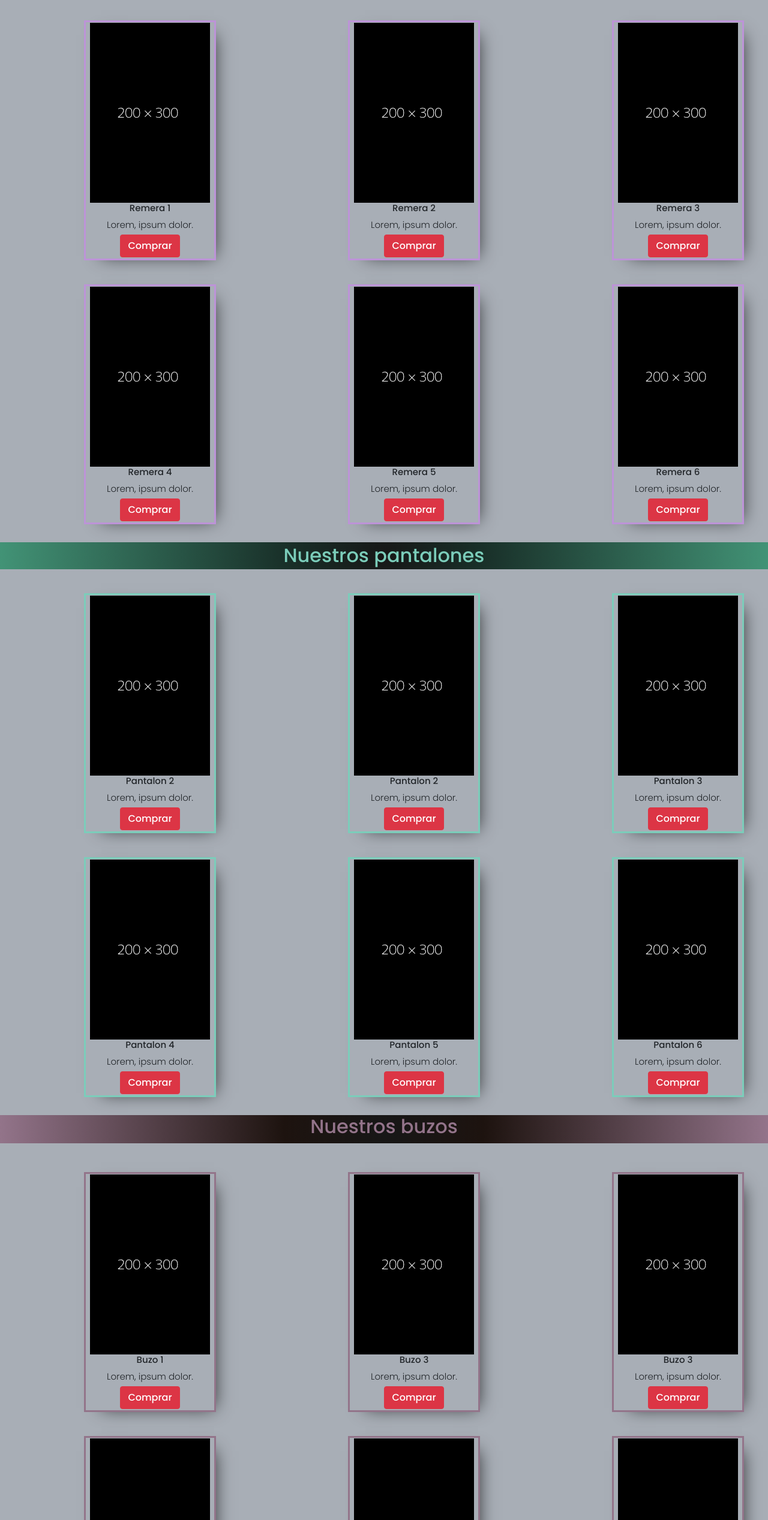
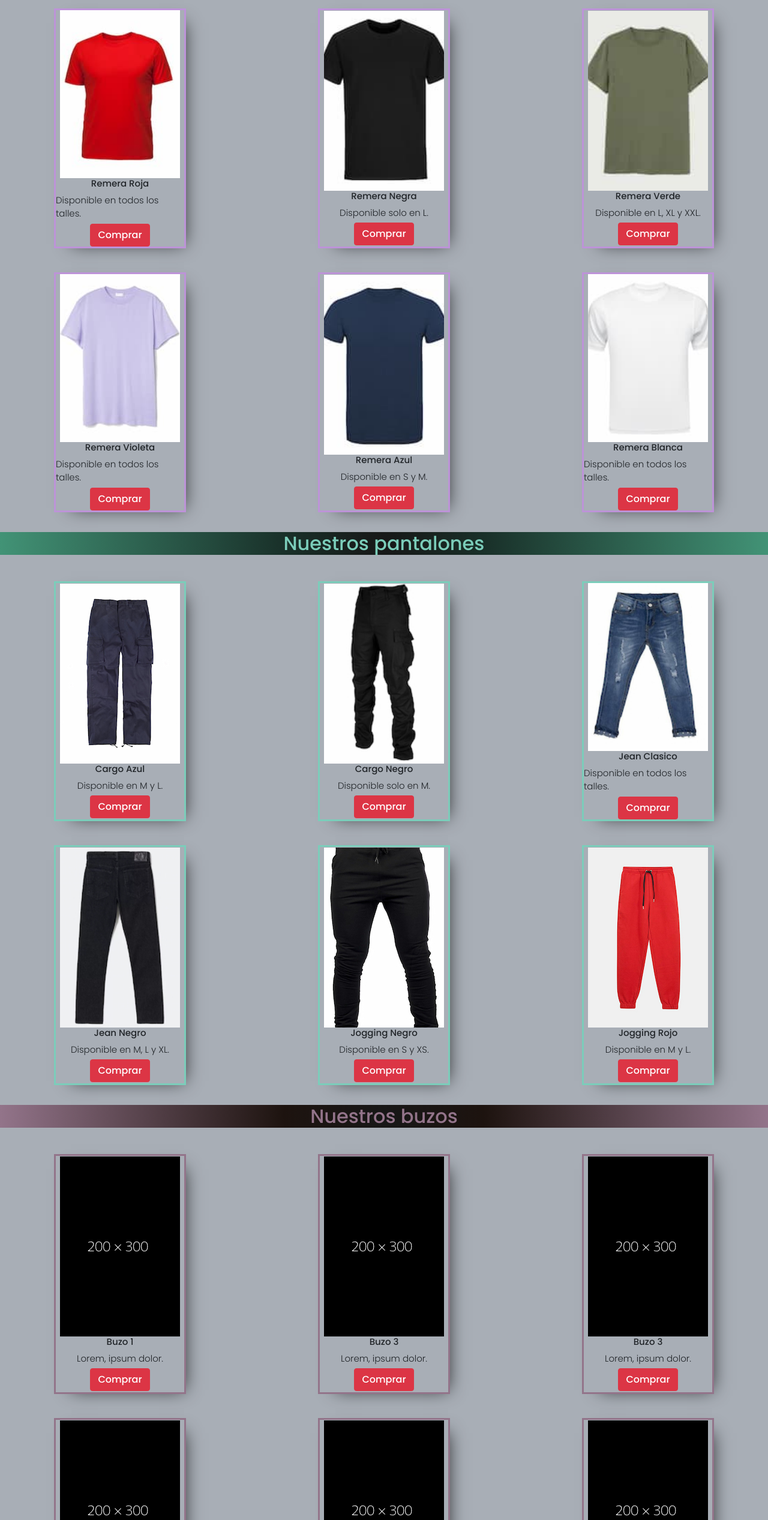
Before and after one commit to luciano-iannone/VicenzaClothes, a website: page pages/productos.html in a window 1280 px wide. Shown: the part 266-2800 px from the top of the page at 60% size. Drawn offline with nearby package versions, Linux system fonts and the light colour scheme.

Commit message:
Product Update

```diff
--- a/pages/productos.html
+++ b/pages/productos.html
@@ -69,39 +69,39 @@
         <section class="productos-remeras">
             <h2>Nuestras remeras</h2>
             <div class="remera-1">
-                <img src="../img/test-img.png" alt="_blank">
-                <h3>Remera 1</h3>
-                <p>Lorem, ipsum dolor.</p>
+                <img src="../img/rem roja.jpg" alt="_blank">
+                <h3>Remera Roja</h3>
+                <p>Disponible en todos los talles.</p>
                 <button type="button" class="btn btn-danger">Comprar</button>
             </div>
             <div class="remera-2">
-                <img src="../img/test-img.png" alt="_blank">
-                <h3>Remera 2</h3>
-                <p>Lorem, ipsum dolor.</p>
+                <img src="../img/remera negra.jpg" alt="_blank">
+                <h3>Remera Negra</h3>
+                <p>Disponible solo en L.</p>
                 <button type="button" class="btn btn-danger">Comprar</button>
             </div>
             <div class="remera-3">
-                <img src="../img/test-img.png" alt="_blank">
-                <h3>Remera 3</h3>
-                <p>Lorem, ipsum dolor.</p>
+                <img src="../img/remera verde.jpg" alt="_blank">
+                <h3>Remera Verde</h3>
+                <p>Disponible en L, XL y XXL.</p>
                 <button type="button" class="btn btn-danger">Comprar</button>
             </div>
             <div class="remera-4">
-                <img src="../img/test-img.png" alt="_blank">
-                <h3>Remera 4</h3>
-                <p>Lorem, ipsum dolor.</p>
+                <img src="../img/remera violeta.jpg" alt="_blank">
+                <h3>Remera Violeta</h3>
+                <p>Disponible en todos los talles.</p>
                 <button type="button" class="btn btn-danger">Comprar</button>
             </div>
             <div class="remera-5">
-                <img src="../img/test-img.png" alt="_blank">
-                <h3>Remera 5</h3>
-                <p>Lorem, ipsum dolor.</p>
+                <img src="../img/remera-azul.jpg" alt="_blank">
+                <h3>Remera Azul</h3>
+                <p>Disponible en S y M.</p>
                 <button type="button" class="btn btn-danger">Comprar</button>
             </div>
             <div class="remera-6">
-                <img src="../img/test-img.png" alt="_blank">
-                <h3>Remera 6</h3>
-                <p>Lorem, ipsum dolor.</p>
+                <img src="../img/remera-blanca.jpg" alt="_blank">
+                <h3>Remera Blanca</h3>
+                <p>Disponible en todos los talles.</p>
                 <button type="button" class="btn btn-danger">Comprar</button>
             </div>
         </section>
@@ -109,39 +109,39 @@
         <section class="productos-pantalones">
             <h2>Nuestros pantalones</h2>
             <div class="pantalon-1">
-                <img src="../img/test-img.png" alt="_blank">
-                <h3>Pantalon 2</h3>
-                <p>Lorem, ipsum dolor.</p>
+                <img src="../img/cargo azul.jpg" alt="_blank">
+                <h3>Cargo Azul</h3>
+                <p>Disponible en M y L.</p>
                 <button type="button" class="btn btn-danger">Comprar</button>
             </div>
             <div class="pantalon-2">
-                <img src="../img/test-img.png" alt="_blank">
-                <h3>Pantalon 2</h3>
-                <p>Lorem, ipsum dolor.</p>
+                <img src="../img/cargo negro.jpg" alt="_blank">
+                <h3>Cargo Negro</h3>
+                <p>Disponible solo en M.</p>
                 <button type="button" class="btn btn-danger">Comprar</button>
             </div>
             <div class="pantalon-3">
-                <img src="../img/test-img.png" alt="_blank">
-                <h3>Pantalon 3</h3>
-                <p>Lorem, ipsum dolor.</p>
+                <img src="../img/jean clasico con roturas.jpg" alt="_blank">
+                <h3>Jean Clasico</h3>
+                <p>Disponible en todos los talles.</p>
                 <button type="button" class="btn btn-danger">Comprar</button>
             </div>
             <div class="pantalon-4">
-                <img src="../img/test-img.png" alt="_blank">
-                <h3>Pantalon 4</h3>
-                <p>Lorem, ipsum dolor.</p>
+                <img src="../img/jean negro.jpg" alt="_blank">
+                <h3>Jean Negro</h3>
+                <p>Disponible en M, L y XL.</p>
                 <button type="button" class="btn btn-danger">Comprar</button>
             </div>
             <div class="pantalon-5">
-                <img src="../img/test-img.png" alt="_blank">
-                <h3>Pantalon 5</h3>
-                <p>Lorem, ipsum dolor.</p>
+                <img src="../img/joggin negro.jpg" alt="_blank">
+                <h3>Jogging Negro</h3>
+                <p>Disponible en S y XS.</p>
                 <button type="button" class="btn btn-danger">Comprar</button>
             </div>
             <div class="pantalon-6">
-                <img src="../img/test-img.png" alt="_blank">
-                <h3>Pantalon 6</h3>
-                <p>Lorem, ipsum dolor.</p>
+                <img src="../img/jogging rojo.jpg" alt="_blank">
+                <h3>Jogging Rojo</h3>
+                <p>Disponible en M y L.</p>
                 <button type="button" class="btn btn-danger">Comprar</button>
             </div>
 
--- a/scss/components/_main.scss
+++ b/scss/components/_main.scss
@@ -127,7 +127,7 @@ main{
             @extend %flex;
             background-color: $color-principal;
             margin:0px;
-            padding-bottom: 40px;
+            padding-bottom: 30px;
             padding-top: 40px;
             color: rgb(0, 0, 0);
         }
@@ -135,7 +135,7 @@ main{
     .productos-remeras{
         display:grid;
         grid-template-columns: repeat(3,1fr);
-        grid-template-rows:55px auto auto;
+        grid-template-rows:45px 400px 400px;
         grid-template-areas:"remeras remeras remeras"
         "remera-1 remera-2 remera-3"
         "remera-4 remera-5 remera-6";
@@ -143,29 +143,43 @@ main{
         background-color: $color-principal;
         margin:0px;
         padding-bottom:30px;
+        align-items: center;
+        justify-items: center;
         h2{
             grid-area: remeras;
             background: rgb(23,23,23);
             background: radial-gradient(circle, rgba(23,23,23,1) 0%, rgba(54,41,61,1) 31%, rgba(189,147,216,1) 100%);
             color: #BD93D8;
             @extend %flex;
+            margin:0px;
+            width: 100%;
         }
         div{
-            @extend %flex;
+            display: flex;
             flex-direction: column;
+            justify-content: center;
+            align-items: center;
             box-shadow: 13px 9px 28px -16px rgba(0, 0, 0, 0.795);
             -webkit-box-shadow: 13px 9px 28px -16px rgba(0, 0, 0, 0.753);
             -moz-box-shadow: 13px 9px 28px -16px rgba(0, 0, 0, 0.801);
             height: 400px;
             width:220px;
-            margin-left: 140px;
             border:3px solid #BD93D8;
+            transition:1s;
+            &:hover{
+                transform:scale(1.1);
+            }
             h3{
                 font-size: 15px;
             }
             p{
                 margin-bottom:5px;
                 font-size: 15px;
+            }
+            img{
+                width: 200px;
+                height: 300px;
+                object-fit: cover;
             }
         }
     }
@@ -180,6 +194,8 @@ main{
         background-color: $color-principal;
         width:100%;
         padding-bottom: 30px;
+        align-items: center;
+        justify-items: center;
         h2{
             grid-area: pantalones;
             background: rgb(23,23,23);
@@ -187,6 +203,7 @@ main{
             color: #7BCDBA;
             @extend %flex;
             margin:0px;
+            width: 100%;
         }
         div{
             @extend %flex;
@@ -197,7 +214,10 @@ main{
             height:400px;
             width:220px;
             border:3px solid #7BCDBA;
-            margin-left: 140px;
+            transition:1s;
+            &:hover{
+                transform:scale(1.1);
+            }
             h3{
                 font-size: 15px;
             }
@@ -205,25 +225,33 @@ main{
                 margin-bottom:5px;
                 font-size: 15px;
             }
+            img{
+                width: 200px;
+                height: 300px;
+                object-fit: cover;
+            }
         }
     }
     .productos-buzos{
         display:grid;
         grid-template-columns: repeat(3,1fr);
-        grid-template-rows:55px auto auto;
+        grid-template-rows:45px auto auto;
         grid-template-areas:"buzos buzos buzos"
         "buzo-1 buzo-2 buzo-3"
         "buzo-4 buzo-5 buzo-6";
         gap: 40px;
         background-color:$color-principal;
         padding-bottom:40px;
+        align-items: center;
+        justify-items: center;
         h2{
             grid-area: buzos;
             background: rgb(23,23,23);
             background: radial-gradient(circle, rgba(23,23,23,1) 0%, rgba(29,19,15,1) 26%, rgba(147,116,138,1) 100%);
             color: #93748A;
-            display: flex;
-            justify-content: center;
+            @extend %flex;
+            margin:0px;
+            width: 100%;
         }
         div{
             @extend %flex;
@@ -233,14 +261,22 @@ main{
             -moz-box-shadow: 13px 9px 28px -16px rgba(0, 0, 0, 0.795);
             height: 400px;
             width:220px;
-            margin-left: 140px;
             border:3px solid #93748A;
+            transition:1s;
+            &:hover{
+                transform:scale(1.1);
+            }
             h3{
                 font-size: 15px;
             }
             p{
                 margin-bottom:5px;
                 font-size: 15px;
+            }
+            img{
+                width: 200px;
+                height: 300px;
+                object-fit: cover;
             }
         }
     }
@@ -279,9 +315,10 @@ main{
         "bottom-t bottom-t bottom-t bottom-t";
         gap: 20px;
         padding-top: 70px;
-        padding-left: 30px;
         background-color:$color-principal;
         height: 850px;
+        justify-items: center;
+        align-items: center;
         h2{
             grid-area:titulo-local;
             @extend %flex;
```
Also changed, not shown: scss/base/_mediaquerys.scss (+4 -71 lines), css/estilos.css, img/cargo azul.jpg (added), img/cargo negro.jpg (added), img/jean clasico con roturas.jpg (added), img/jean negro.jpg (added), img/joggin negro.jpg (added), img/jogging rojo.jpg (added), img/rem roja.jpg (added), img/remera negra.jpg (added), img/remera verde.jpg (added), img/remera violeta.jpg (added), img/remera-azul.jpg (added), img/remera-blanca.jpg (added).
